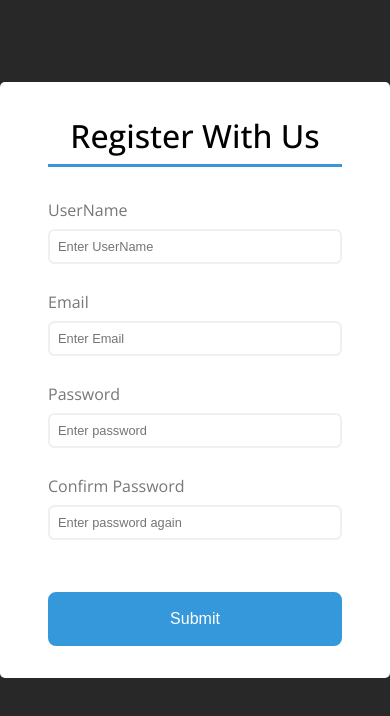
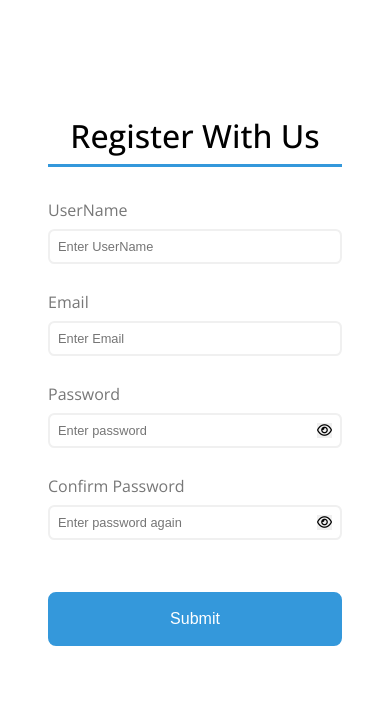
Before and after one commit to William-italia/20WebProjectsWithVanillaJavaScript, a plain HTML site: page FormValidator/index.html in a window 390 px wide. Drawn offline with nearby package versions, Linux system fonts and the light colour scheme.

Commit message:
password visible

```diff
--- a/FormValidator/assets/css/styles.css
+++ b/FormValidator/assets/css/styles.css
@@ -86,7 +86,7 @@ h2 {
 .form-control.error > small {
     visibility: visible;
 }
-.form button {
+.form .btn {
     cursor: pointer;
     background: var(--color-btn);
     border: 2px solid var(--color-btn);
@@ -101,9 +101,18 @@ h2 {
     transition: .5s ease;
 }
 
-.form button:hover {
+.form .btn:hover {
     background: var(--color-btn-dark);
 }
+
+.form .eye {
+    position: absolute;
+    right: 10px;
+    top: 40px;
+    border: 0;
+    cursor: pointer;
+}
+
 
 @media(max-width: 600px) {
 
@@ -112,6 +121,7 @@ h2 {
         justify-content: center;
         min-height: 90vh;
         margin: 0 auto;
+        background: #fff;
     }
     h2 {
         font-size: 2rem;
--- a/FormValidator/assets/js/main.js
+++ b/FormValidator/assets/js/main.js
@@ -3,7 +3,8 @@ const username = document.getElementById('Username');
 const email = document.getElementById('Email');
 const password = document.getElementById('Password');
 const passwordAgain = document.getElementById('PasswordConfirmation');
-
+const eye1 = document.querySelector('.eye1');
+const eye2 = document.querySelector('.eye2');
 
 function showError(input, message) {
     const formControl = input.parentElement;
@@ -56,6 +57,30 @@ function checkEmail(input) {
         showError(input, `${input.id} is not valid`);
     }
 }
+
+function changeInputType1() {
+    const input = document.getElementById('Password');
+    if (input.type === 'text') {
+      input.type = 'password';
+      eye1.innerHTML = `<i class="fa-regular fa-eye"></i>`;
+    } else {
+        input.type = 'text';
+        eye1.innerHTML = `<i class="fa-regular fa-eye-slash"></i>`;
+    }
+  }
+
+
+function changeInputType2() {
+    const input = document.getElementById('PasswordConfirmation');
+    if (input.type === 'text') {
+      input.type = 'password';
+      eye2.innerHTML = `<i class="fa-regular fa-eye"></i>`;
+    } else {
+        input.type = 'text';
+        eye2.innerHTML = `<i class="fa-regular fa-eye-slash"></i>`;
+    }
+  }
+
 
 
 form.addEventListener('submit', (e) => {
--- a/FormValidator/index.html
+++ b/FormValidator/index.html
@@ -26,16 +26,21 @@
             <div class="form-control">
                 <label for="password">Password</label>
                 <input type="password" id="Password" placeholder="Enter password">
+                <button type="button" onclick="changeInputType1()" class="eye eye1"><i class="fa-regular fa-eye"></i></button>
+                <!-- <button class="eye"><i class="fa-regular fa-eye-slash"></i></button> -->
                 <small>Error message</small>
             </div>
             <div class="form-control">
                 <label for="passwordAgain">Confirm Password</label>
                 <input type="password" id="PasswordConfirmation" placeholder="Enter password again">
+                <button type="button" onclick="changeInputType2()" class="eye eye2"><i class="fa-regular fa-eye"></i></button>
+
                 <small>Error message</small>
             </div>
-            <button type="submit">Submit</button>
+            <button class="btn" type="submit">Submit</button>
         </form>
     </div>
     <script src="./assets/js/main.js"></script>
+    <script src="https://kit.fontawesome.com/e8e3befd8e.js" crossorigin="anonymous"></script>
 </body>
 </html>
```
